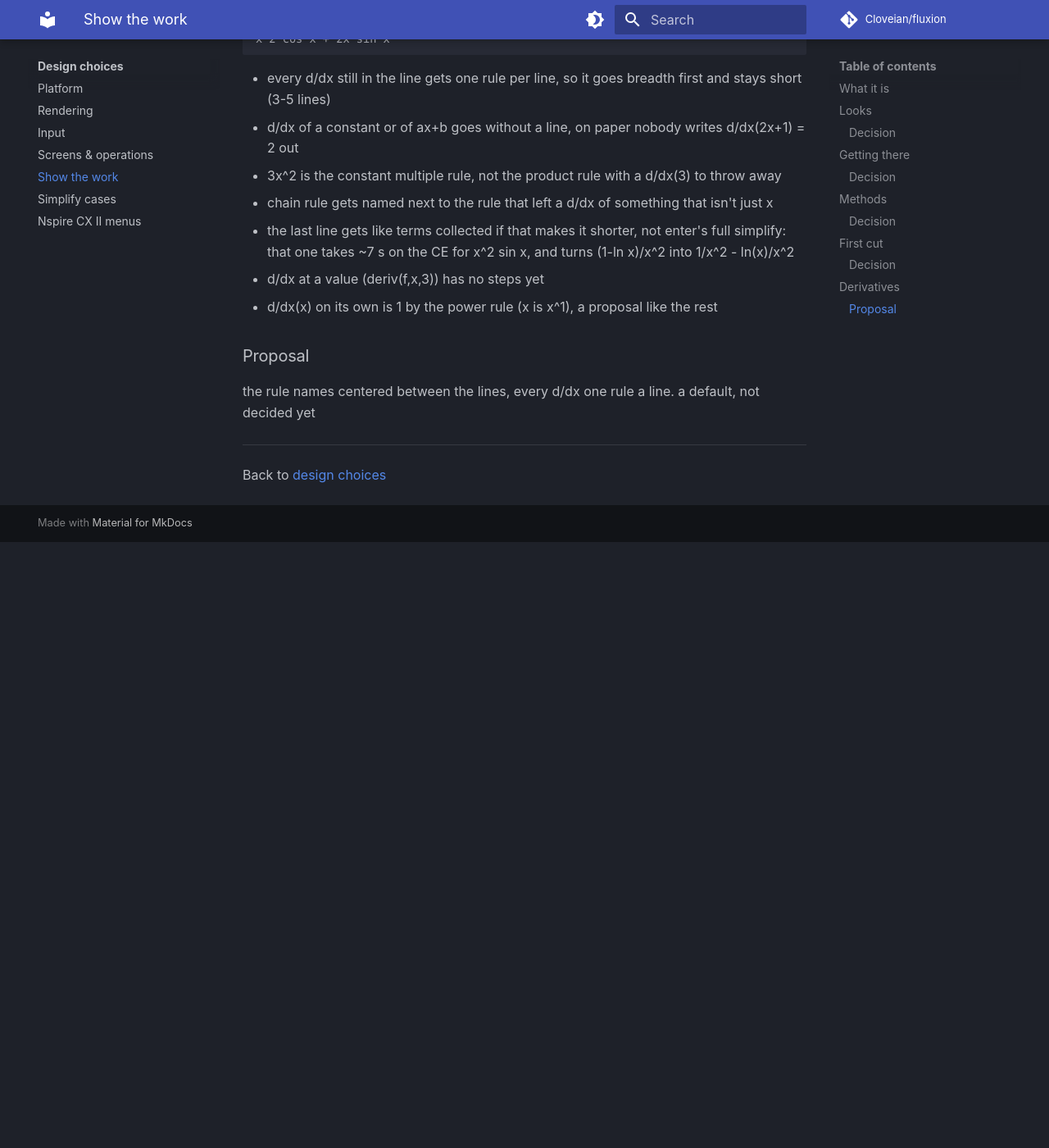
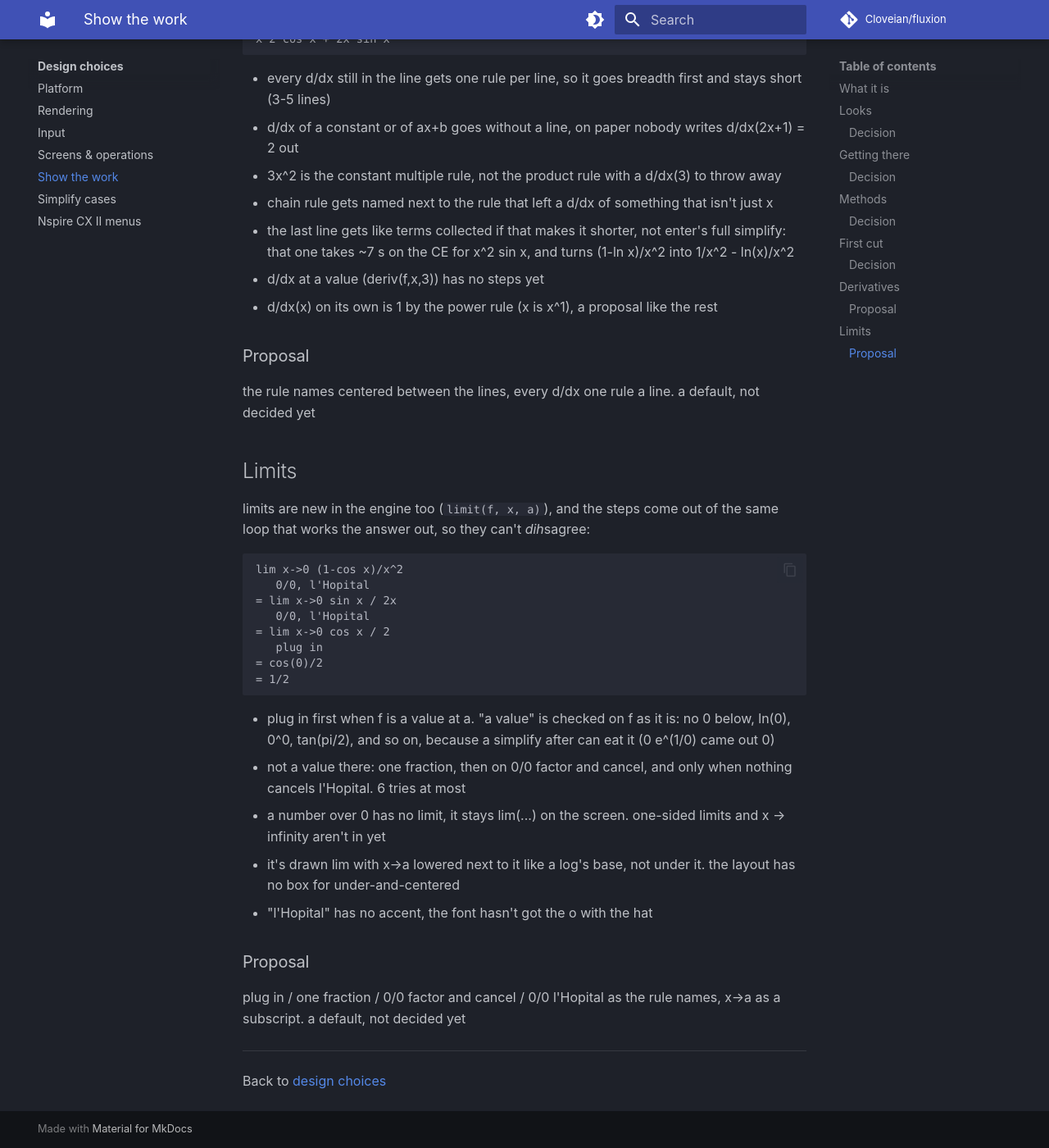
Before and after one commit to Cloveian/fluxion, an MkDocs documentation site: the page built from docs/design-choices/steps.md, in a window 1280 px wide and 1400 px high, scrolled down 2427 px. Shown: the whole window at 82% size. Built offline with MkDocs 1.6.1 and Material for MkDocs 9.7.7, drawn with Linux system fonts in a browser that asks for light colours; comment, search, counter and statistics services are not loaded; before the commit the page ends 3088 px from its top, so only the background shows below that.

Commit message:
log: last night and this morning, steps and limits

````diff
--- a/docs/design-choices/steps.md
+++ b/docs/design-choices/steps.md
@@ -80,5 +80,29 @@ x^2 cos x + 2x sin x
 ### Proposal
 the rule names centered between the lines, every d/dx one rule a line. a default, not decided yet
 
+## Limits
+
+limits are new in the engine too (`limit(f, x, a)`), and the steps come out of the same loop that works the answer out, so they can't *dih*sagree:
+
+```
+lim x->0 (1-cos x)/x^2
+   0/0, l'Hopital
+= lim x->0 sin x / 2x
+   0/0, l'Hopital
+= lim x->0 cos x / 2
+   plug in
+= cos(0)/2
+= 1/2
+```
+
+- plug in first when f is a value at a. "a value" is checked on f as it is: no 0 below, ln(0), 0^0, tan(pi/2), and so on, because a simplify after can eat it (0 e^(1/0) came out 0)
+- not a value there: one fraction, then on 0/0 factor and cancel, and only when nothing cancels l'Hopital. 6 tries at most
+- a number over 0 has no limit, it stays lim(...) on the screen. one-sided limits and x -> infinity aren't in yet
+- it's drawn lim with x->a lowered next to it like a log's base, not under it. the layout has no box for under-and-centered
+- "l'Hopital" has no accent, the font hasn't got the o with the hat
+
+### Proposal
+plug in / one fraction / 0/0 factor and cancel / 0/0 l'Hopital as the rule names, x->a as a subscript. a default, not decided yet
+
 ---
 Back to [design choices](index.md)
````
Also changed, not shown: docs/code/log.md (+19 -0 lines).
